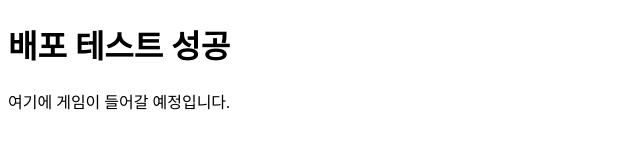
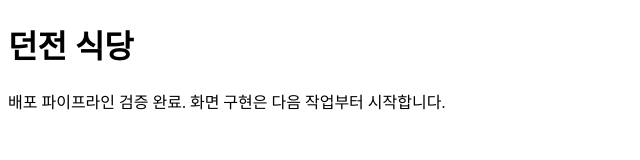
Before and after one commit to Hogyu01/NHN, a plain HTML site: page index.html in a window 1280 px wide. Shown: the whole page, without its empty margins (0-640 px from the left). Drawn offline with Linux system fonts and the light colour scheme.

Commit message:
feat: HTML/CSS/JS 기본 뼈대 구성

```diff
--- a/index.html
+++ b/index.html
@@ -2,10 +2,16 @@
 <html lang="ko">
 <head>
 <meta charset="UTF-8">
+<meta name="viewport" content="width=device-width, initial-scale=1.0">
 <title>던전 식당</title>
+<link rel="stylesheet" href="css/style.css">
 </head>
 <body>
-<h1>배포 테스트 성공</h1>
-<p>여기에 게임이 들어갈 예정입니다.</p>
+<div id="app">
+  <!-- 화면들이 여기에 들어갑니다: 시작 / 게시판 / 리빌 / 요리 / 서빙 / 업그레이드 / 결과 -->
+  <h1>던전 식당</h1>
+  <p>배포 파이프라인 검증 완료. 화면 구현은 다음 작업부터 시작합니다.</p>
+</div>
+<script src="js/main.js"></script>
 </body>
 </html>
```
